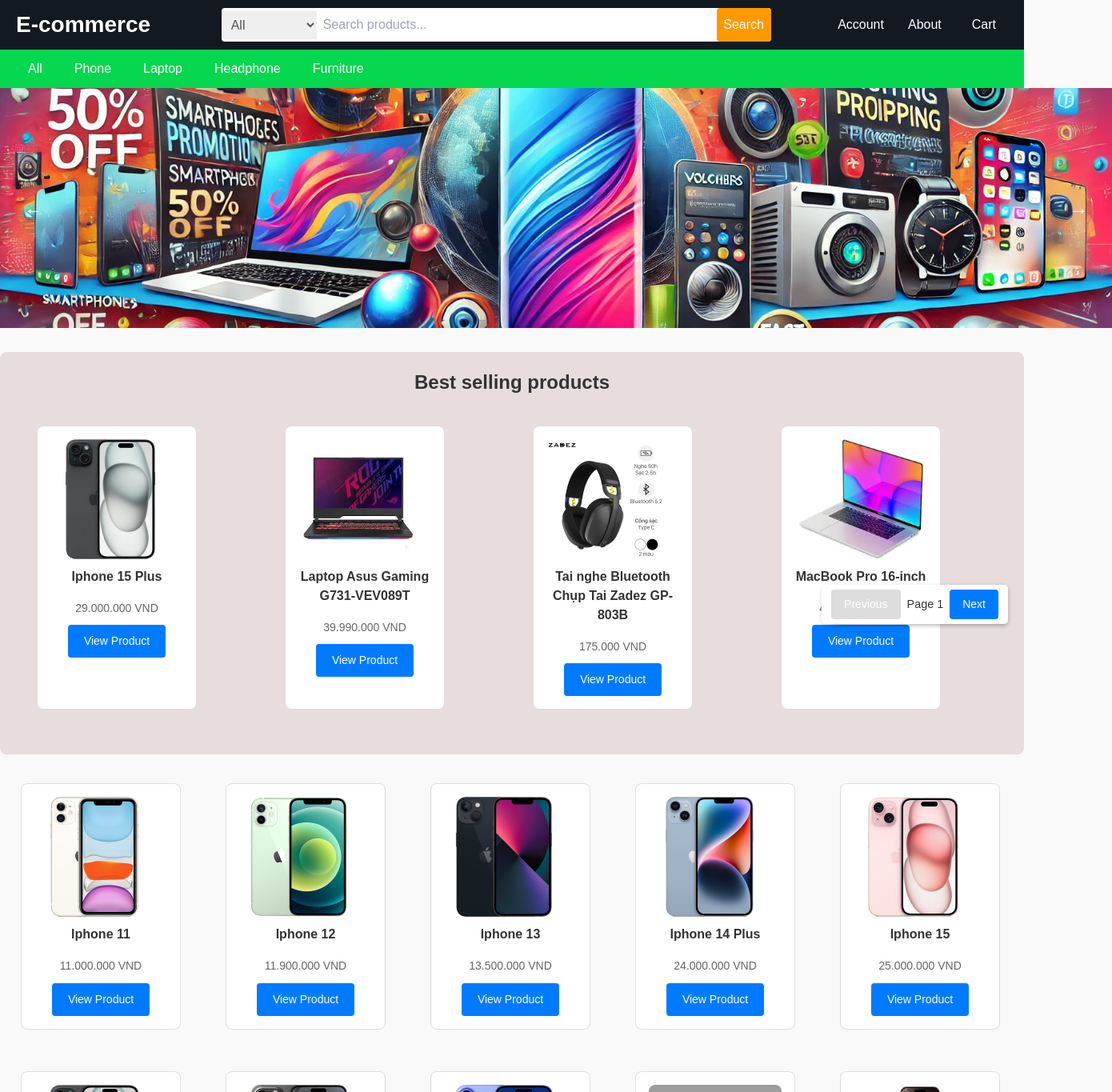
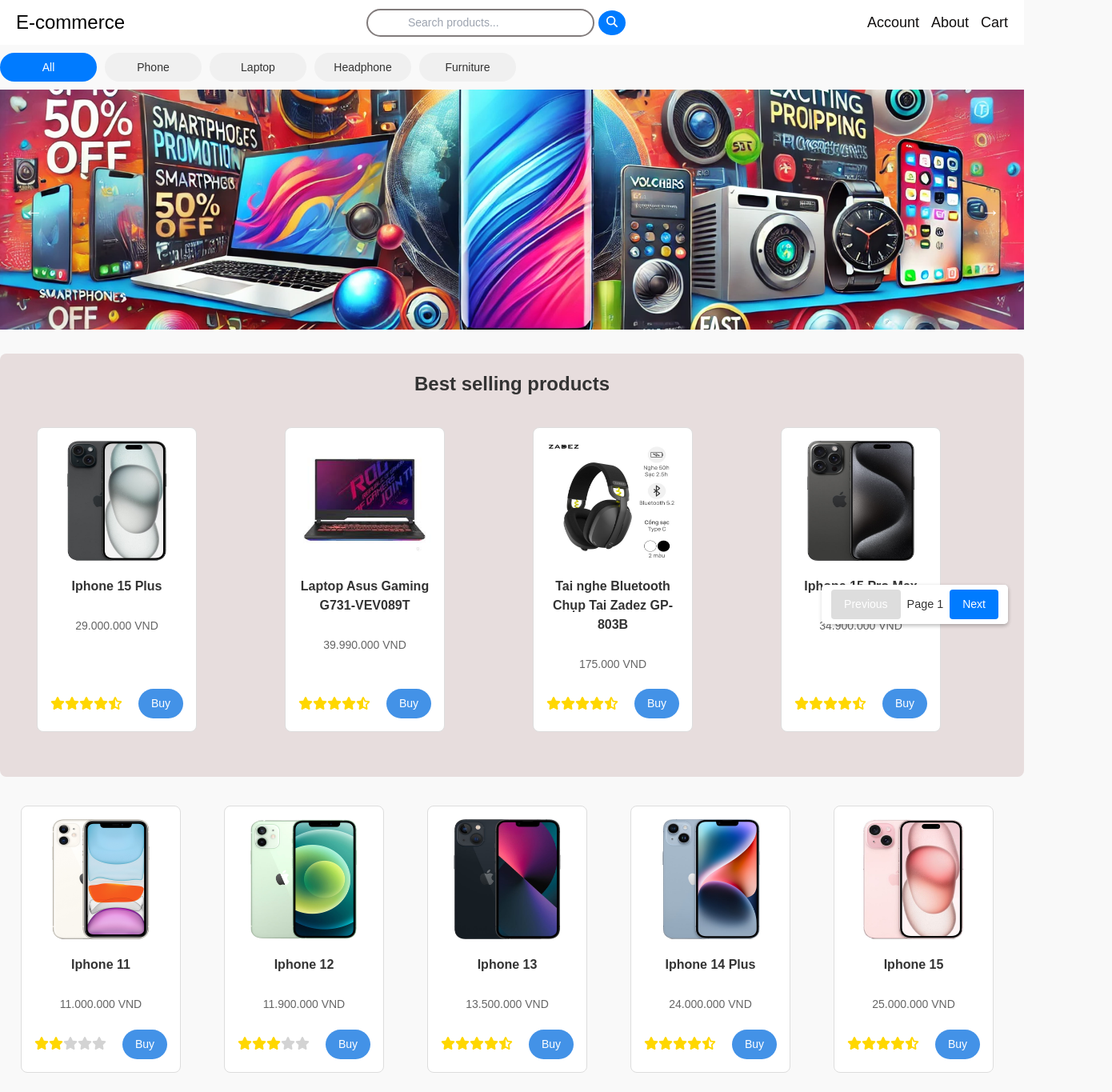
Before and after one commit to baolong205/do_an_cuoi_ky, a React (Create React App) app: page / in a window 1280 px wide. Shown: the top 1365 px of the page at 80% size, 1390 px wide, since content can reach past the window. Built offline with nearby package versions, Linux system fonts and the light colour scheme; grey boxes are pictures that could not be loaded; the HTML template or start-up script is replaced by a standard one.

Commit message:
sua ux ui va them phan quyen

```diff
--- a/src/App.css
+++ b/src/App.css
@@ -2,14 +2,23 @@
 .app {
   font-family: Arial, sans-serif;
   padding: 20px;
+  display: flex;
+  flex-direction: column;
+  min-height: 100vh;
+}
+
+.main-content {
+  flex-grow: 1; /* Nội dung chính sẽ chiếm phần còn lại */
 }
 
 .product-list {
   display: flex;
   flex-wrap: wrap;
   gap: 20px;
+  justify-content: center; /* Căn giữa các sản phẩm */
 }
 
+/* Định dạng sản phẩm */
 .product-card {
   border: 1px solid #ccc;
   padding: 10px;
@@ -18,6 +27,7 @@
   text-align: center;
   box-shadow: 0 4px 8px rgba(0, 0, 0, 0.2);
   border-radius: 8px;
+  transition: transform 0.2s ease, box-shadow 0.2s ease;
 }
 
 .product-card img {
@@ -26,6 +36,13 @@
   height: auto;
 }
 
+/* Hiệu ứng hover cho product card */
+.product-card:hover {
+  transform: scale(1.05); /* Phóng to khi hover */
+  box-shadow: 0 8px 16px rgba(0, 0, 0, 0.3);
+}
+
+/* Nút thêm vào giỏ hàng */
 .add-to-cart-button {
   padding: 8px 12px;
   background-color: #007bff;
@@ -34,22 +51,50 @@
   border-radius: 4px;
   cursor: pointer;
   margin-top: 10px;
+  transition: background-color 0.3s ease;
 }
 
 .add-to-cart-button:hover {
   background-color: #0056b3;
 }
 
+/* Phần thanh toán */
 .checkout {
   margin-top: 20px;
-}
-/* Đảm bảo rằng toàn bộ trang sử dụng Flexbox */
-.app {
-  display: flex;
-  flex-direction: column;
-  min-height: 100vh;
+  text-align: center;
 }
 
-.main-content {
-  flex-grow: 1;
+.checkout button {
+  padding: 10px 20px;
+  background-color: #28a745;
+  color: white;
+  border: none;
+  border-radius: 4px;
+  cursor: pointer;
+  font-size: 16px;
 }
+
+.checkout button:hover {
+  background-color: #218838;
+}
+
+/* Responsive */
+@media (max-width: 768px) {
+  .product-list {
+    justify-content: space-between;
+  }
+
+  .product-card {
+    width: 45%; /* Điều chỉnh kích thước card cho màn hình nhỏ */
+  }
+
+  .checkout button {
+    width: 100%; /* Nút thanh toán chiếm toàn bộ chiều rộng */
+  }
+}
+
+@media (max-width: 480px) {
+  .product-card {
+    width: 100%; /* Cho phép sản phẩm chiếm toàn bộ chiều rộng trên màn hình nhỏ hơn */
+  }
+}
--- a/src/Auth/Account.css
+++ b/src/Auth/Account.css
@@ -1,8 +1,9 @@
 /* src/Account.css */
 
 .container {
+  margin-top: 100px;
+  margin-bottom: 100px;
   width: 352px; /* 22rem = 352px */
-    margin: 0 auto;
   padding: 16px; /* 1rem = 16px */
   background-color: white;
   box-shadow: 0 2px 10px rgba(0, 0, 0, 0.1);
@@ -35,7 +36,7 @@
 }
 
 .input-field:focus {
-    border-color: #4A90E2;
+  border-color: #4a90e2;
 }
 
 .error-message {
--- a/src/Data/ProductData.js
+++ b/src/Data/ProductData.js
@@ -6,7 +6,7 @@
         category: 'Phone',
         image: require('../assets/anh do-an/iphone-11-trang-600x600.jpg'),
         description: 'Premium smartphone with A16 Bionic chipset.',
-        rating: 4.8,
+        rating: 2,
         stock: 25,
         discount: 0.1
     },
@@ -17,7 +17,7 @@
         category: 'Phone',
         image: require('../assets/anh do-an/iphone-12-xanh-la-new-2-600x600.jpg'),
         description: 'Smartphone with cutting-edge features.',
-        rating: 4.5,
+        rating: 3,
         stock: 50,
         discount: 0
     },
@@ -193,7 +193,7 @@
         category: 'Laptop',
         image: require('../assets/anh do-an/macbook-pro-16.jpg'),
         description: 'High-end MacBook with M1 Pro chip, perfect for heavy-duty tasks and creative work.',
-        rating: 4.9,
+        rating: 3,
         stock: 15,
         discount: 0.15
     },
--- a/src/Nav/Navbar.css
+++ b/src/Nav/Navbar.css
@@ -1,102 +1,100 @@
-/* Navbar styling */
+/* Định dạng cho navbar */
 .navbar {
   display: flex;
   justify-content: space-between;
   align-items: center;
-  background-color: #131921;
   padding: 10px 20px;
-}
-.navbarz {
-  display: flex;
-  justify-content: space-between;
-  align-items: center;
-  background-color: #05d74f;
-  padding: 5px 15px;
+  background-color: white;
+  color: #333;
 }
 
-/* Logo styling */
 .navbar-logo a {
-  color: #fff;
+  font-size: 24px;
+  color: rgb(0, 0, 0);
   text-decoration: none;
-  font-size: 28px;
-  font-weight: bold;
+  cursor: pointer;
 }
 
-/* Search Bar styling */
 .navbar-search {
   display: flex;
   align-items: center;
-  margin-left: 20px;
-  background-color: white;
-  border-radius: 4px;
 }
-
-.navbar-search-category {
-  padding: 8px;
-  border: none;
-  border-radius: 4px 0 0 4px;
-  font-size: 16px;
-  color: #555;
+.navbar-search input {
+  border: 2px solid rgb(129, 123, 123);
 }
 
 .navbar-search-input {
-  padding: 8px;
+  padding: 5px 50px;
+  font-size: 14px;
+  border-radius: 20px; /* Thêm border-radius cho ô tìm kiếm */
+  color: #333;
   border: none;
-  border-radius: 0 4px 4px 0;
-  width: 500px;
-  font-size: 16px;
 }
 
 .navbar-search-button {
-  padding: 8.6px;
+  background-color: #007bff;
+  color: white;
+  padding: 5px 10px;
   border: none;
-  background-color: #ff9900;
-  color: white;
-  font-size: 16px;
+  border-radius: 50%; /* Đổi thành hình tròn */
   cursor: pointer;
+  margin-left: 5px; /* Khoảng cách giữa ô tìm kiếm và button */
 }
 
-
-.navbar-search-button:hover {
-  background-color: #ff7f00;
-}
-
-/* Links on the right (Account, Orders, Cart) */
 .navbar-links {
   display: flex;
-  align-items: center;
+  gap: 15px;
+  font-size: 18px;
 }
 
 .navbar-link {
-  color: #fff;
+  color: rgb(17, 15, 15);
   text-decoration: none;
-  font-size: 16px;
-  margin: 0 15px;
 }
 
-.navbar-link:hover {
-  text-decoration: underline;
+/* Định dạng cho các nút danh mục */
+.navbar-category-buttons {
+  display: flex;
+  gap: 10px; /* Khoảng cách giữa các nút */
+  justify-content: flex-start;
+  margin-top: 10px;
 }
 
-.navbar-link i {
-  margin-right: 8px;
+.navbar-category-btn {
+  background-color: #f0f0f0;
+  color: #333;
+  width: 121px; /* Thay đổi thành hình tròn */
+  height: 36px; /* Thay đổi thành hình tròn */
+  border: none;
+  border-radius: 20px; /* Hình tròn */
+  font-size: 14px;
+  cursor: pointer;
+  transition: background-color 0.3s ease;
+  display: flex;
+  align-items: center;
+  justify-content: center;
+  margin-bottom: 10px;
 }
 
-.navbar-button {
-  background-color: transparent;
+.navbar-category-btn.active {
+  background-color: #007bff;
   color: white;
-  border: none;
-  margin: 0 10px;
-  padding: 7px 10px;
-  border-radius: 5px;
-  cursor: pointer;
-  font-size: 16px;
-  transition: background-color 0.5s;
 }
-.button-container {
+
+.navbar-category-btn:hover {
+  background-color: #e0e0e0;
+}
+
+.navbar-category-btn:focus {
+  outline: none;
+}
+
+/* Định dạng cho các nút khi trang Account */
+.navbarz {
   display: flex;
-  justify-content: space-between; /* Cách đều các items */
+  justify-content: space-around;
+  margin-top: 20px;
 }
-.navbar-button:hover {
-  background-color: rgba(75, 67, 67, 0.2); /* Hiệu ứng hover cho nút */
+.navbar-links a:hover {
+  color: #007bff;
 }
--- a/src/Nav/Navbar.js
+++ b/src/Nav/Navbar.js
@@ -1,13 +1,23 @@
-import React, { useState } from 'react';
+import React, { useState, useRef } from 'react';
 import { Link, useLocation } from 'react-router-dom';
+import { FontAwesomeIcon } from '@fortawesome/react-fontawesome';
+import { faSearch } from '@fortawesome/free-solid-svg-icons'; // Biểu tượng kính lúp
 import './Navbar.css';
 
-const Navbar = ({ onSearch, category, setCategory }) => {
+const Navbar = ({ onSearch, category, setCategory, products }) => {
   const [searchTerm, setSearchTerm] = useState('');
   const location = useLocation(); // Lấy vị trí hiện tại
+  const productListRef = useRef(null); // Tạo một ref để tham chiếu đến danh sách sản phẩm
 
   const handleSearch = () => {
     onSearch(searchTerm, category); // Gọi hàm tìm kiếm từ parent
+    if (productListRef.current) {
+      // Cuộn xuống phần danh sách sản phẩm
+      window.scrollTo({
+        top: productListRef.current.offsetTop,
+        behavior: 'smooth'
+      });
+    }
   };
 
   const handleCategoryChange = (category) => {
@@ -26,18 +36,6 @@
         </div>
 
         <div className="navbar-search">
-          <select
-            className="navbar-search-category"
-            value={category}
-            onChange={(e) => handleCategoryChange(e.target.value)}
-          >
-            <option value="All">All</option>
-            <option value="Phone">Phone</option>
-            <option value="Laptop">Laptop</option>
-            <option value="Headphone">Headphone</option>
-            <option value="Furniture">Furniture</option>
-          </select>
-
           <input
             type="text"
             placeholder="Search products..."
@@ -45,36 +43,74 @@
             value={searchTerm}
             onChange={(e) => setSearchTerm(e.target.value)} // Cập nhật term tìm kiếm
           />
-
           <button className="navbar-search-button" onClick={handleSearch}>
-            Search
+            <FontAwesomeIcon icon={faSearch} /> {/* Hiển thị biểu tượng kính lúp */}
           </button>
         </div>
 
         <div className="navbar-links">
+
           <Link to="/account" className="navbar-link">Account</Link>
           <Link to="/about" className="navbar-link">About</Link>
           <Link to="/cart" className="navbar-link">
+
             <i className="fas fa-shopping-cart"></i> Cart
           </Link>
+
         </div>
       </nav>
-      <>
-        {!isAccountPage && (
-          <div className="navbarz">
-            <div class="button-container">
-              <button className="navbar-button" onClick={() => handleCategoryChange('All')}>All</button>
-              <button className="navbar-button" onClick={() => handleCategoryChange('Phone')}>Phone</button>
-              <button className="navbar-button" onClick={() => handleCategoryChange('Laptop')}>Laptop</button>
-              <button className="navbar-button" onClick={() => handleCategoryChange('Headphone')}>Headphone</button>
-              <button className="navbar-button" onClick={() => handleCategoryChange('Furniture')}>Furniture</button>
+
+      {!isAccountPage && (
+        <div className="navbar-category-buttons">
+          <button
+            className={`navbar-category-btn ${category === 'All' ? 'active' : ''}`}
+            onClick={() => handleCategoryChange('All')}
+          >
+            All
+          </button>
+          <button
+            className={`navbar-category-btn ${category === 'Phone' ? 'active' : ''}`}
+            onClick={() => handleCategoryChange('Phone')}
+          >
+            Phone
+          </button>
+          <button
+            className={`navbar-category-btn ${category === 'Laptop' ? 'active' : ''}`}
+            onClick={() => handleCategoryChange('Laptop')}
+          >
+            Laptop
+          </button>
+          <button
+            className={`navbar-category-btn ${category === 'Headphone' ? 'active' : ''}`}
+            onClick={() => handleCategoryChange('Headphone')}
+          >
+            Headphone
+          </button>
+          <button
+            className={`navbar-category-btn ${category === 'Furniture' ? 'active' : ''}`}
+            onClick={() => handleCategoryChange('Furniture')}
+          >
+            Furniture
+          </button>
+        </div>
+      )}
+
+      {/* Hiển thị danh sách sản phẩm khi có kết quả tìm kiếm */}
+      {products && products.length > 0 && searchTerm && (
+        <div ref={productListRef} className="product-list">
+          {products.map((product) => (
+            <div key={product.id} className="product-card">
+              <img src={product.image} alt={product.name} />
+              <h3>{product.name}</h3>
+              <p>{new Intl.NumberFormat('vi-VN').format(product.price)} VND</p>
+              <Link to={`/product/${product.id}`}>
+                <button className="buy-product-btn">View Details</button>
+              </Link>
             </div>
-          </div>
-        )}
-      </>
+          ))}
+        </div>
+      )}
     </nav>
-
-
   );
 };
 
--- a/src/components/ProductCard.js
+++ b/src/components/ProductCard.js
@@ -1,32 +1,42 @@
 import React from 'react';
 import { Link } from 'react-router-dom';
+import { FontAwesomeIcon } from '@fortawesome/react-fontawesome';
+import { faStar, faStarHalfAlt, faStar as faStarEmpty } from '@fortawesome/free-solid-svg-icons';
+import './components.css';
 
-import './components.css'
-// Hàm định dạng giá tiền
-const formatPrice = (price) => {
-  return new Intl.NumberFormat('vi-VN').format(price) + ' VND';
+// Hàm tạo sao
+const renderStars = (rating) => {
+  const fullStars = Math.floor(rating);
+  const halfStar = rating % 1 !== 0;
+  const emptyStars = 5 - Math.ceil(rating);
+
+  let stars = [];
+  for (let i = 0; i < fullStars; i++) {
+    stars.push(<FontAwesomeIcon key={`full-${i}`} icon={faStar} style={{ color: 'gold' }} />);
+  }
+  if (halfStar) {
+    stars.push(<FontAwesomeIcon key="half" icon={faStarHalfAlt} style={{ color: 'gold' }} />);
+  }
+  for (let i = 0; i < emptyStars; i++) {
+    stars.push(<FontAwesomeIcon key={`empty-${i}`} icon={faStarEmpty} style={{ color: '#d3d3d3' }} />);
+  }
+  return stars;
 };
 
-const ProductCard = React.memo(({ product, addToCart }) => {
-  const imageUrl = product.image
-
+const ProductCard = ({ product }) => {
   return (
     <div className="product-card">
-      <img
-        src={imageUrl}
-        alt={product.name || 'Product image'}
-        loading="lazy" // Giúp tải hình ảnh nhẹ nhàng hơn
-      />
+      <img src={product.image} alt={product.name} />
       <h3>{product.name}</h3>
-      {/* Hiển thị giá đã được định dạng với "VND" */}
-      <p>{formatPrice(product.price)}</p>
-      <Link to={`/product/${product.id}`}>
-        <button className="view-product-btn">
-          View Product
-        </button>
-      </Link>
+      <p>{new Intl.NumberFormat('vi-VN').format(product.price)} VND</p>
+      <div className="product-card-footer">
+        <div className="rating">{renderStars(product.rating)}</div>
+        <Link to={`/product/${product.id}`}>
+          <button className="buy-product-btn">Buy</button>
+        </Link>
+      </div>
     </div>
   );
-});
+};
 
 export default ProductCard;
--- a/src/components/banner.css
+++ b/src/components/banner.css
@@ -1,25 +1,32 @@
+/* Định dạng cho banner */
 .banner {
   position: relative;
-    width: 1390px;
+  width: 100%; /* Đặt chiều rộng của banner bằng 100% */
+  max-width: 1390px; /* Đảm bảo chiều rộng không vượt quá 1390px */
   height: 300px;
   overflow: hidden;
+  margin: 0 auto; /* Căn giữa banner */
+  display: block; /* Đảm bảo banner là phần tử block */
 }
 
+/* Định dạng cho ảnh trong banner */
 .banner-image {
-    width: 1390px;
-    height: 300px;
+  width: 100%; /* Đảm bảo ảnh chiếm toàn bộ chiều rộng của banner */
+  height: 100%;
   object-fit: cover;
 }
 
+/* Định dạng cho các nút trong banner */
 .banner-buttons {
   position: absolute;
   top: 50%;
   width: 100%;
   display: flex;
   justify-content: space-between;
-    transform: translateY(-50%);
+  transform: translateY(-50%); /* Căn giữa theo chiều dọc */
 }
 
+/* Định dạng cho các nút điều hướng */
 .banner-button {
   color: white;
   border: none;
@@ -29,7 +36,7 @@
   transition: background 0.3s ease;
 }
 
-
+/* Các nút bên trái và phải */
 .left {
   margin-left: 20px;
 }
--- a/src/components/components.css
+++ b/src/components/components.css
@@ -56,14 +56,19 @@
 
 /* Định dạng cho các thẻ sản phẩm */
 .product-card {
+  position: relative;
   border: 1px solid #ddd;
   border-radius: 8px;
   padding: 16px;
   text-align: center;
   width: 200px;
+  /* Cố định chiều cao */
   background-color: #fff;
   margin: 16px;
   transition: transform 0.3s, box-shadow 0.3s;
+  display: flex;
+  flex-direction: column;
+  justify-content: space-between; /* Giữ các phần cách đều */
 }
 
 .product-card:hover {
@@ -75,7 +80,7 @@
   max-width: 100%;
   height: 150px;
   border-radius: 8px;
-  margin-bottom: 10px; /* Thêm khoảng cách dưới ảnh */
+  margin-bottom: 10px;
   transition: transform 0.3s, box-shadow 0.3s;
 }
 
@@ -96,16 +101,42 @@
   margin: 10px 0;
 }
 
-.view-product-btn {
-  background-color: #007bff;
-  color: #fff;
-  padding: 10px 20px;
-  border: none;
-  border-radius: 4px;
+/* Container cho ngôi sao và nút */
+.product-card-footer {
+  display: flex;
+  justify-content: space-between; /* Căn đều giữa sao và nút */
+  align-items: center;
+  margin-top: auto;
+  padding-top: 10px; /* Tạo khoảng cách từ nội dung trên */
 }
 
-.view-product-btn:hover {
-  background-color: #0056b3;
+/* Ngôi sao */
+.star-rating {
+  display: flex;
+  font-size: 16px;
+  color: gold;
+}
+
+.star-rating .fa-star {
+  margin-right: 2px;
+}
+
+.star-rating .fa-star-o {
+  color: #888;
+}
+
+/* Nút "Buy" */
+.buy-product-btn {
+  background-color: #4392e7;
+  color: #fff;
+  padding: 8px 16px;
+  border-radius: 20px;
+  font-size: 14px;
+  cursor: pointer;
+}
+
+.buy-product-btn:hover {
+  background-color: #0077b3;
 }
 
 /* Định dạng chung cho các nút */
@@ -168,7 +199,7 @@
 .product-list {
   display: grid;
   grid-template-columns: repeat(5, 1fr);
-  gap: 20px;
+  gap: 10px;
   margin: 20px 0;
   padding: 0 10px;
 }
@@ -200,16 +231,3 @@
   background-color: #ddd;
   cursor: not-allowed;
 }
-.star-rating {
-  display: flex;
-  font-size: 20px;
-  color: #ffd700; /* Màu vàng cho sao đầy đủ */
-}
-
-.star-rating .fa-star {
-  margin-right: 5px;
-}
-
-.star-rating .fa-star-o {
-  color: #888; /* Màu xám cho sao rỗng */
-}
```
Lines whose indentation alone changed are shown as unchanged.
